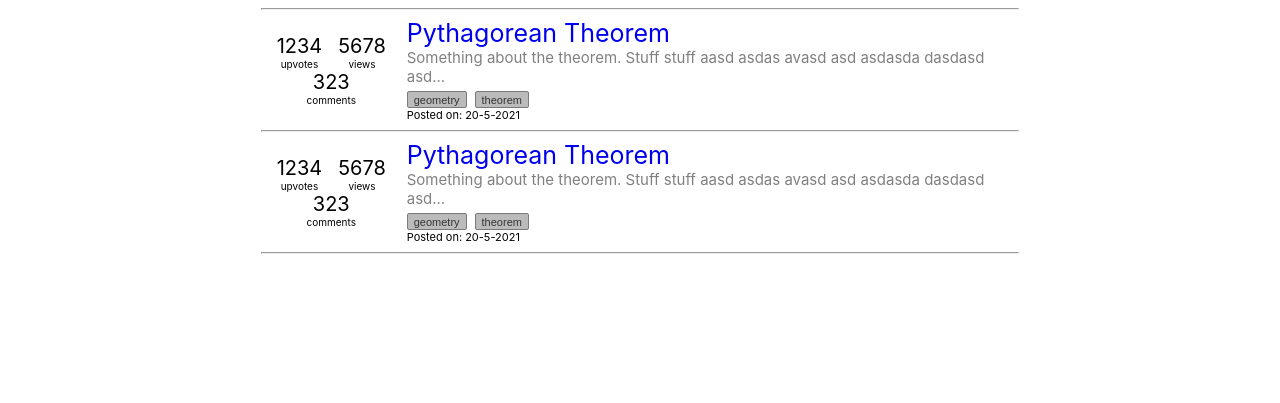
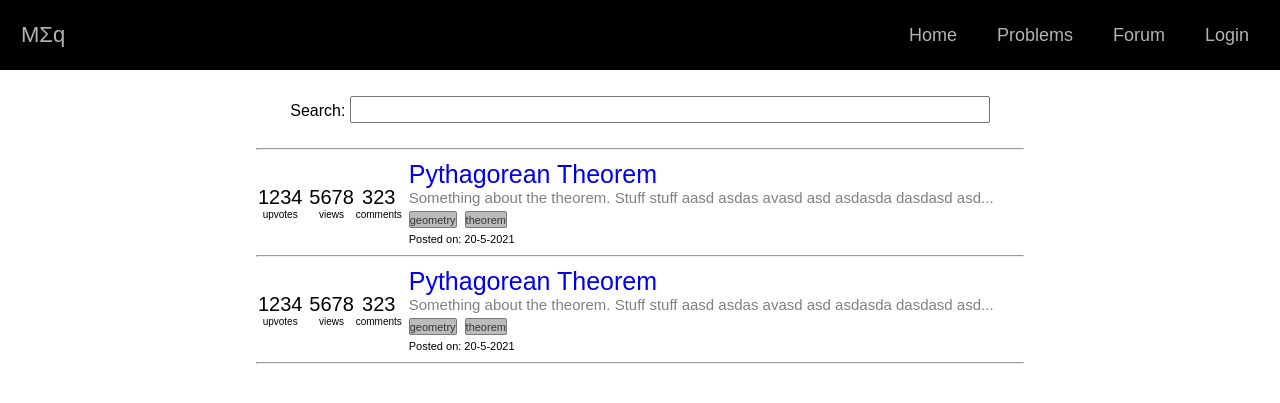
Before and after one commit to stefandr99/MEqTest, a PHP site: page /searchpage.html in a window 1280 px wide. Shown: the top 403 px of the page. Run offline with PHP 8.4, Linux system fonts and the light colour scheme.

Commit message:
updated searchpage

```diff
--- a/css/searchpagestyle.css
+++ b/css/searchpagestyle.css
@@ -6,12 +6,25 @@ p{
     font-size: 20px;
 }
 
-#content{
+.content{
     margin-left: 20%;
     margin-right: 20%;
 }
 
+.search-container{
+    margin-top: 2%;
+    margin-bottom: 2%;
+    text-align: center;
+}
+
+#searchbar{
+    font-size: 20px;
+    width: 50%;
+}
+
 .post{
+    margin-top: 10px;
+    margin-bottom: 10px;
     display:flex;
     flex-wrap: nowrap;
     align-items: center;
@@ -21,12 +34,15 @@ p{
 .post-counters{
     display:flex;
     flex-grow: 0.2;
-    flex-wrap: wrap;
+    flex-wrap: nowrap;
     text-align: center;
     font-size: 20px;
     justify-content: space-evenly;
 }
 
+.post-counters > *:first-child {
+    margin-right: 5px;
+}
 .post-counters > div > div{
     font-size: 10px;
 }
@@ -84,5 +100,16 @@ p{
 }
 
 .post-date{
+    margin-top: 5px;
     font-size: 11px;
 }
+
+@media only screen and (max-width: 768px) {
+    /* For mobile phones: */
+    [class*="content"] {
+      margin:0;
+    }
+    [class*="post-counters"]{
+        flex-wrap: wrap;
+    }
+  }
--- a/searchpage.html
+++ b/searchpage.html
@@ -3,9 +3,39 @@
     <meta charset="UTF-8">
     <meta name="viewport" content="width=device-width, initial-scale=1.0">
     <link rel="stylesheet" type = "text/css" href="css/searchpagestyle.css" />
+    <link rel="stylesheet" href="css/navbar.css" />
+    <link rel="stylesheet" href="https://cdnjs.cloudflare.com/ajax/libs/font-awesome/4.7.0/css/font-awesome.min.css">
 </head>
 <body>
-    <div id="content">
+    <div class="nav-container">
+        <nav class="navbar">
+            <span class="navbar-toggle" id="js-navbar-toggle">
+                <i class="fa fa-bars"></i>
+            </span>
+            <a href="#" class="logo">M&#931q</a>
+            <ul class="main-nav" id="js-menu">
+                <li>
+                    <a href="#" class="nav-links">Home</a>
+                </li>
+                <li>
+                    <a href="#" class="nav-links">Problems</a>
+                </li>
+                <li>
+                    <a href="#" class="nav-links">Forum</a>
+                </li>
+                <li>
+                    <a href="#" class="nav-links">Login</a>
+                </li>
+            </ul>
+        </nav>
+    </div>
+
+    <div class="search-container">
+        <label for="fname">Search:</label>
+        <input type="text" id="searchbar" name="fname">
+    </div>
+
+    <div class="content">
         <hr>
         <div class="post">
             <div class="post-counters">
```
